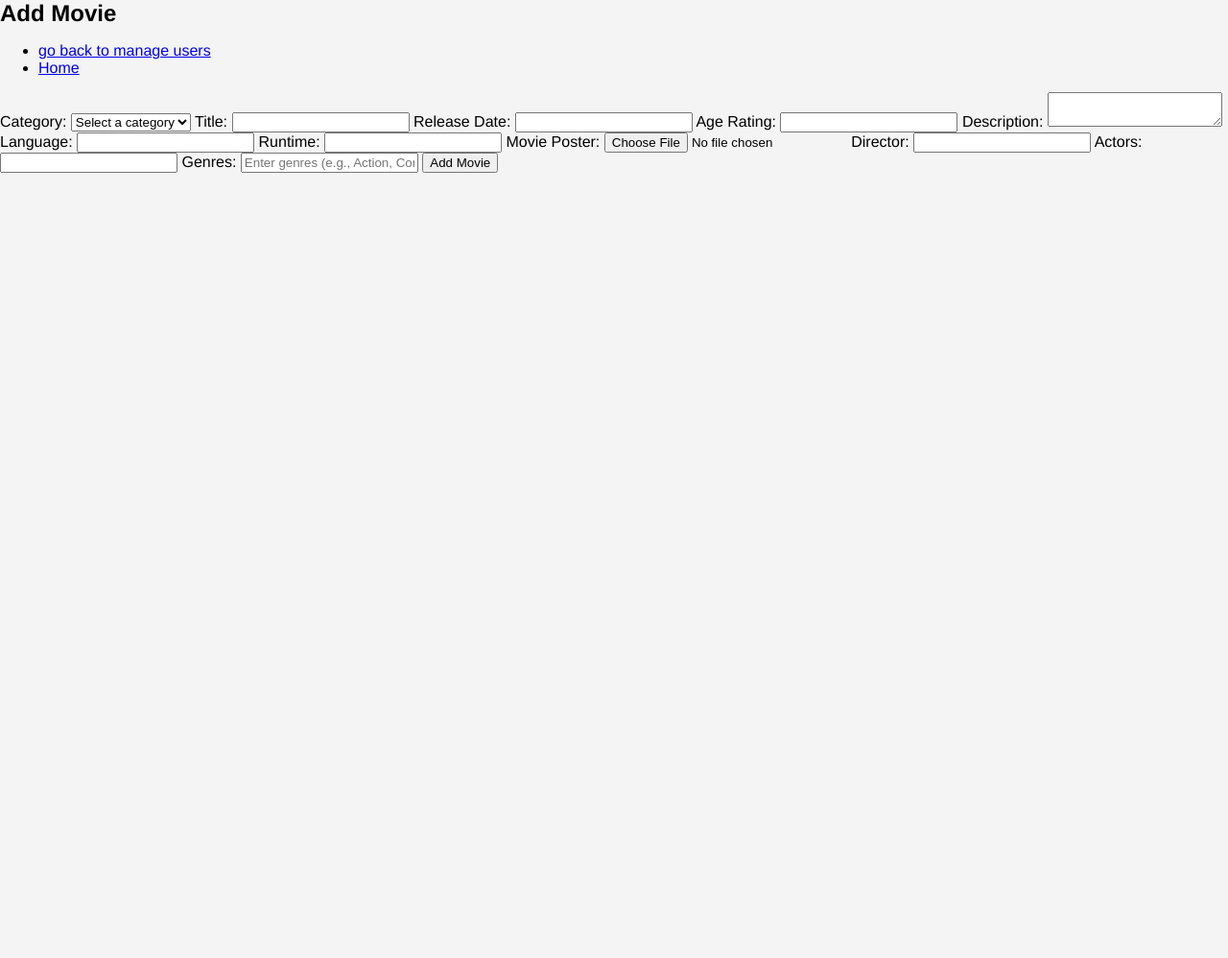
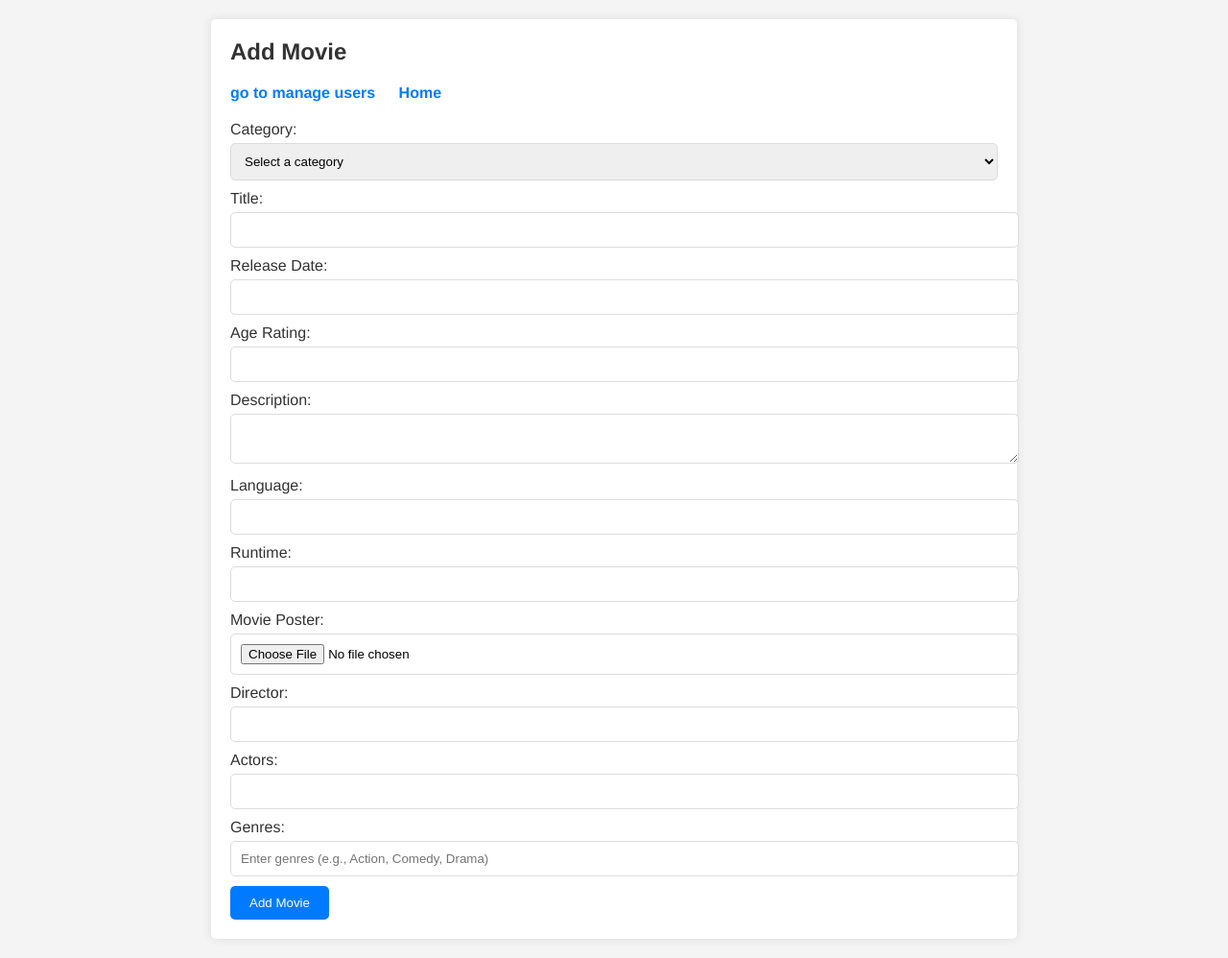
Before and after one commit to SmallManTyrone/Web-Dev-2-Project, a PHP site: page /post.php in a window 1280 px wide. Shown: the whole page at 96% size. Before the commit the page ends 180 px from the top, so only its background shows below. Run offline with PHP 8.4, Linux system fonts and the light colour scheme; the visitor is signed in with stand-in values (Sample User, id 1); data that the repository does not hold is empty.

Commit message:
Commit Milstone 7, Backup with added functionality

```diff
--- a/Web 2 project/CRUDcategory.php
+++ b/Web 2 project/CRUDcategory.php
@@ -44,7 +44,7 @@ if (isset($_POST['viewCategory'])) {
 <head>
     <meta charset="UTF-8">
     <title>Manage Categories</title>
-    <link rel="stylesheet" href="styles.css">
+    <link rel="stylesheet" href="poststyles.css">
 
 </head>
 
@@ -53,7 +53,7 @@ if (isset($_POST['viewCategory'])) {
     <ul>
     <?php
         if (isAdminLoggedIn()) {
-                echo '<li><a href="user-management.php">go back to manage users</a></li>';
+                echo '<li><a href="user-management.php">go to manage users</a></li>';
 
             }
             ?>
--- a/Web 2 project/index.php
+++ b/Web 2 project/index.php
@@ -87,7 +87,7 @@ $categoryResult = $conn->query($categorySql);
             if (isAdminLoggedIn()) {
                 echo '<li><a href="sort-list.php">Sort Movies</a></li>';
                 echo '<li><a href="logout.php">Log Out</a></li>';
-                echo '<li><a href="user-management.php">User Management</a>';
+                echo '<li><a href="user-management.php">User Management and Content Management</a>';
             } else if (isLoggedIn()) {
                 echo '<li><a href="post.php">Add Movie</a></li>';
                 echo '<li><a href="sort-list.php">Sort Movies</a></li>';
--- a/Web 2 project/post.php
+++ b/Web 2 project/post.php
@@ -193,17 +193,17 @@ if ($_FILES['movie_poster']['error'] === UPLOAD_ERR_OK) {
     <meta charset="UTF-8">
     <meta http-equiv="X-UA-Compatible" content="IE=edge">
     <meta name="viewport" content="width=device-width, initial-scale=1.0">
-    <link rel="stylesheet" href="styles.css">
-
+    <link rel="stylesheet" href="poststyles.css">
 </head>
 
 <body>
+
     <div class="add-movie">
         <h2>Add Movie</h2>
         <ul>
             <?php
         if (isAdminLoggedIn()) {
-                echo '<li><a href="user-management.php">go back to manage users</a></li>';
+                echo '<li><a href="user-management.php">go to manage users</a></li>';
 
             }
             ?>
--- /dev/null
+++ b/Web 2 project/poststyles.css
@@ -0,0 +1,88 @@
+/* Reset some default browser styles */
+body, h1, h2, p {
+    margin: 0;
+    padding: 0;
+}
+
+body {
+    font-family: 'Helvetica Neue', Arial, sans-serif;
+    background-color: #f4f4f4;
+}
+
+.add-movie {
+    background-color: #fff;
+    box-shadow: 0 0 10px rgba(0, 0, 0, 0.1);
+    margin: 20px auto;
+    padding: 20px;
+    border-radius: 5px;
+    max-width: 800px; /* Center the content and limit its width */
+}
+
+h2 {
+    font-size: 24px;
+    margin-bottom: 20px;
+    color: #333;
+}
+
+ul {
+    list-style-type: none;
+    padding: 0;
+    margin: 0;
+}
+
+ul li {
+    display: inline-block;
+    margin-right: 20px;
+}
+
+ul li a {
+    text-decoration: none;
+    color: #007bff;
+    font-weight: bold;
+    transition: color 0.3s;
+}
+
+ul li a:hover {
+    color: #0056b3;
+}
+
+.success-message {
+    background-color: #4CAF50;
+    color: #fff;
+    padding: 10px;
+    text-align: center;
+    border-radius: 5px;
+    margin-top: 10px;
+}
+
+form {
+    margin-top: 20px;
+}
+
+label {
+    display: block;
+    margin-bottom: 5px;
+    color: #333;
+}
+
+select, input, textarea {
+    width: 100%;
+    padding: 10px;
+    margin-bottom: 10px;
+    border: 1px solid #ddd;
+    border-radius: 5px;
+}
+
+button {
+    background-color: #007bff;
+    color: #fff;
+    padding: 10px 20px;
+    border: none;
+    border-radius: 5px;
+    cursor: pointer;
+    transition: background-color 0.3s;
+}
+
+button:hover {
+    background-color: #0056b3;
+}
```
Also changed, not shown: Web 2 project/Styles.css (+51 -0 lines), Web 2 project/edit.php (+9 -3 lines), Web 2 project/post_comment.php (+21 -6 lines), Web 2 project/show.php (+21 -5 lines), Web 2 project/user-management.php (+34 -7 lines).
